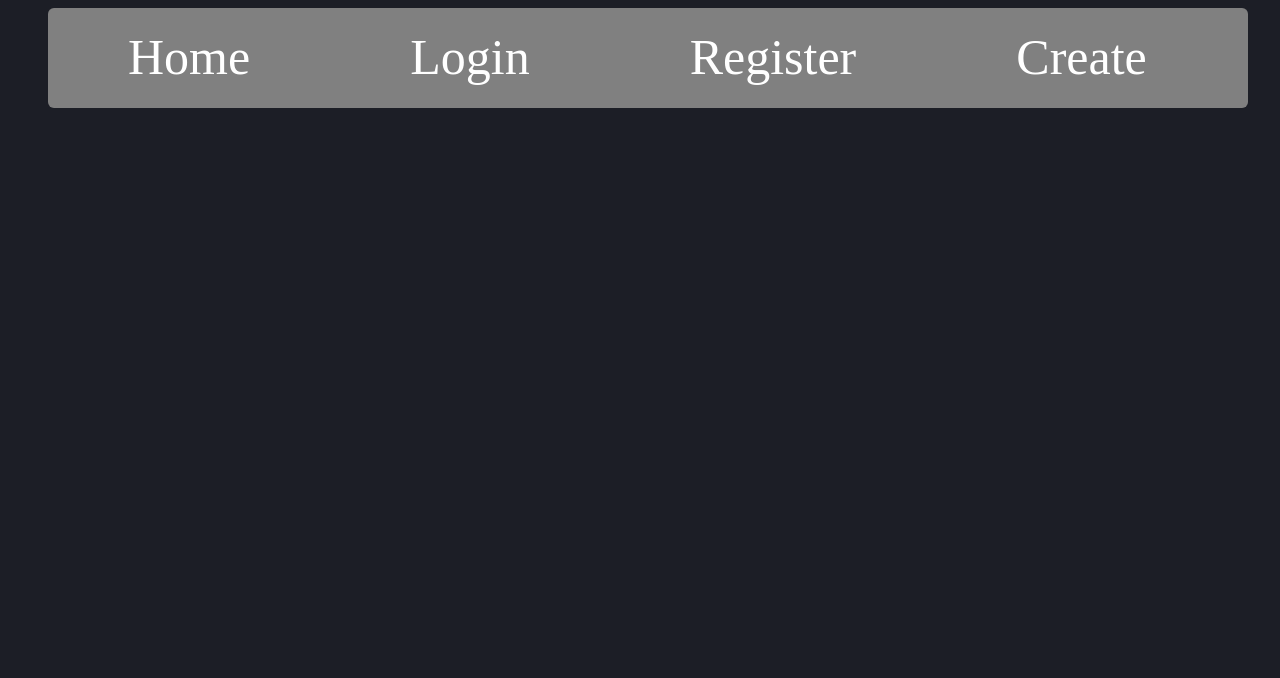
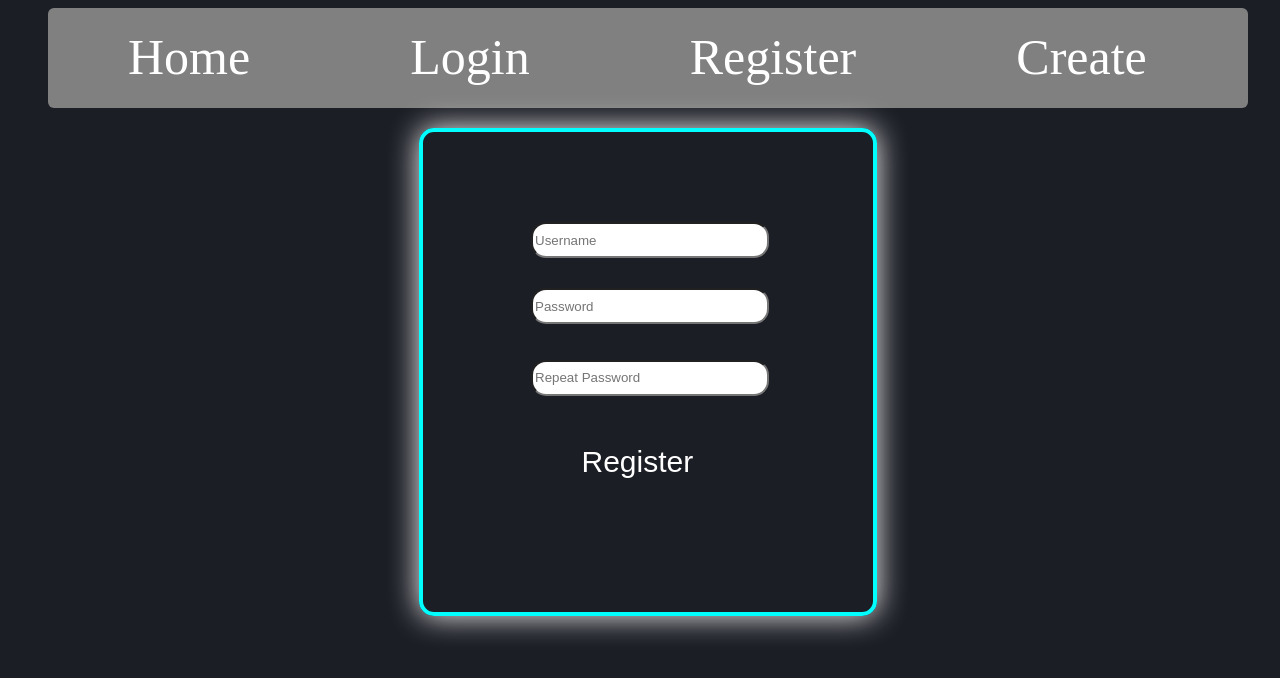
Before and after one commit to marto639/landmarks-react, a React (Create React App) app: page /register in a window 1280 px wide. Shown: the top 678 px of the page. Built offline with nearby package versions, Linux system fonts and the light colour scheme.

Commit message:
Added register page

```diff
--- a/src/App.js
+++ b/src/App.js
@@ -3,6 +3,7 @@ import { Routes, Route } from 'react-router-dom';
 import { Navigation } from './components/Navigation/Navigation.js';
 import { Home } from './components/Home/Home.js';
 import { Login } from './components/Login/Login.js';
+import { Register } from './components/Register/Register.js';
 
 import "./styles/App.css";
 
@@ -14,6 +15,7 @@ function App() {
       <Routes>
         <Route path="/" element={<Home />} />
         <Route path="/login" element={<Login />} />
+        <Route path="/register" element={<Register />} />
       </Routes>
     </div>
   );
--- a/src/components/Login/Login.js
+++ b/src/components/Login/Login.js
@@ -29,7 +29,7 @@ export const Login = () => {
                     alt="beautiful-picture"
                     className="third-login-beautiful-pic"
                 />
-                <input type="submit" defaultValue="Login" className="login-submit-button" />
+                <input type="submit" value="Login" className="login-submit-button" />
             </form>
         </div>
     );
--- /dev/null
+++ b/src/components/Register/Register.js
@@ -0,0 +1,32 @@
+export const Register = () => {
+    return (
+        <div className="register-container">
+            <form>
+                <input
+                    type="text"
+                    name="username"
+                    className="register-username"
+                    placeholder="Username"
+                />
+                <input
+                    type="password"
+                    name="password"
+                    className="register-password"
+                    placeholder="Password"
+                />
+                <input
+                    type="password"
+                    name="rePassword"
+                    className="register-rePassword"
+                    placeholder="Repeat Password"
+                />
+                <input
+                    type="submit"
+                    value="Register"
+                    className="register-submit-button"
+                />
+            </form>
+        </div>
+
+    );
+};
--- a/src/styles/App.css
+++ b/src/styles/App.css
@@ -1,3 +1,4 @@
 @import "./Navigation.css";
 @import "./Home.css";
 @import "./Login.css";
+@import "./Register.css";
--- /dev/null
+++ b/src/styles/Register.css
@@ -0,0 +1,44 @@
+.register-container {
+  width: 450px;
+  height: 480px;
+  border-style: solid;
+  border-width: 4px;
+  border-radius: 15px;
+  border-color: aqua;
+  margin: 20px auto;
+  box-shadow: 0 0 30px whitesmoke;
+}
+.register-username {
+  position: relative;
+  border-radius: 15px;
+  height: 30px;
+  width: 230px;
+  left: 24%;
+  top: 90px;
+}
+.register-password {
+  position: relative;
+  border-radius: 15px;
+  height: 30px;
+  width: 230px;
+  left: 24%;
+  top: 120px;
+}
+.register-rePassword {
+  position: relative;
+  border-radius: 15px;
+  height: 30px;
+  width: 230px;
+  left: 24%;
+  top: 150px;
+}
+.register-submit-button {
+  position: relative;
+  right: 19%;
+  top: 240px;
+  border: none;
+  background-color: transparent;
+  color: white;
+  font-size: 30px;
+  cursor: pointer;
+}
```
